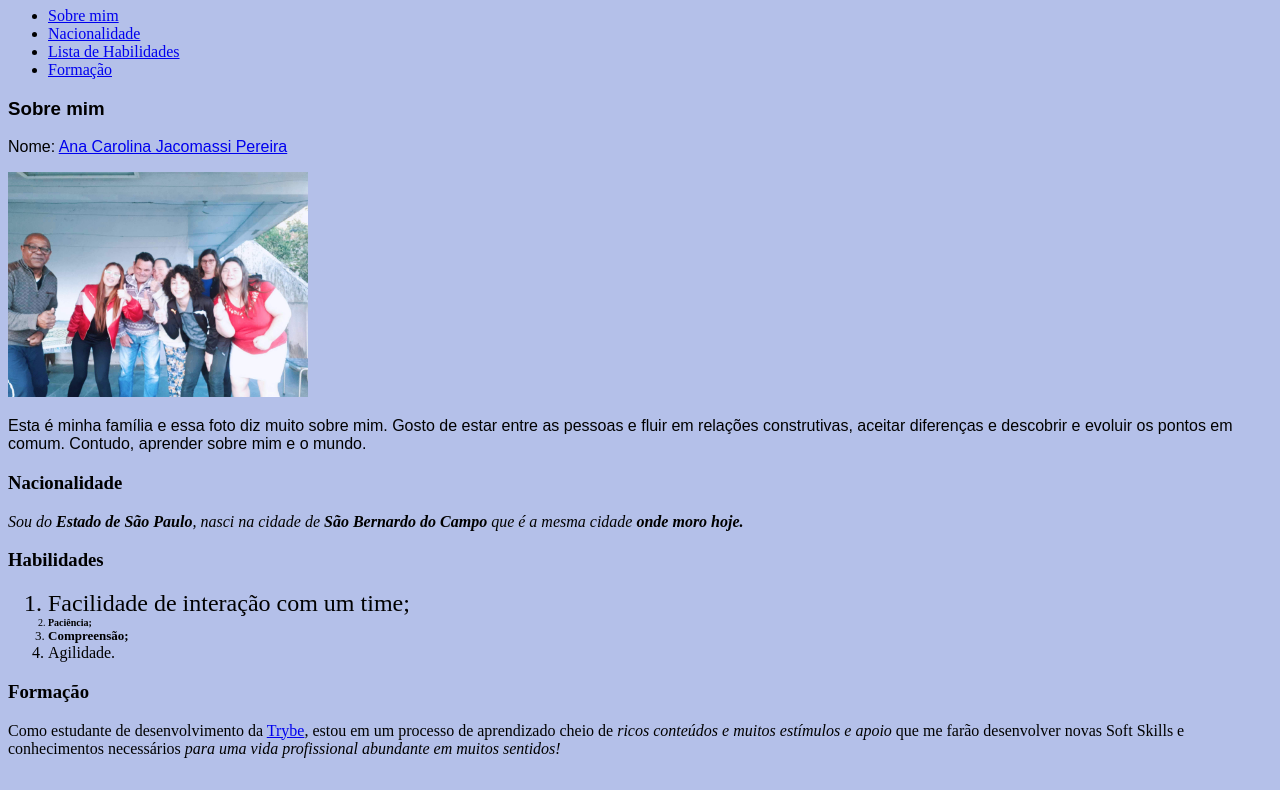
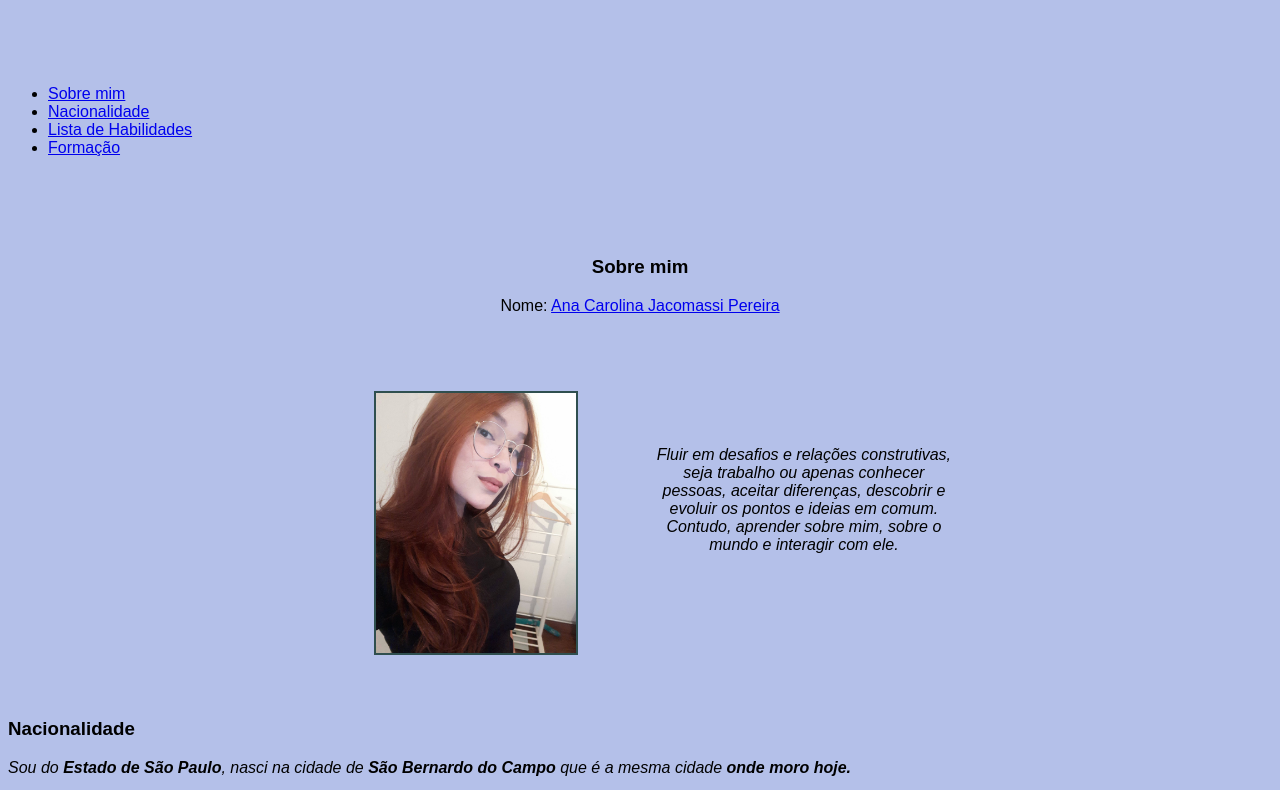
Before and after one commit to Ana-Jacomassi/jcmassi.github.io, a plain HTML site: page index.html in a window 1280 px wide. Shown: the part 73-863 px from the top of the page. Drawn offline with Linux system fonts and the light colour scheme.

Commit message:
Atualiza portfólio adicionando Box Model no CSS

```diff
--- a/index.html
+++ b/index.html
@@ -5,63 +5,36 @@
   <meta http-equiv="X-UA-Compatible" content="IE=edge">
   <meta name="viewport" content="width=device-width, initial-scale=1.0">
   <title>Portifólio Web Ana Jacomassi</title>
-
-  <style>
-
-    #sobremim-style {
-      font-family: Arial, Helvetica, sans-serif;
-    }
-
-    body {
-      background-color: rgb(180, 192, 233);
-    }
-
-    #nacionalidade-style {
-      font-style: italic;
-    }
-
-    .list-style-sobremim {
-      font-size: x-large;
-    }
-
-    .list-style-nacionalidade {
-      font-size: x-small;
-    }
-
-    .list-style-habilidades {
-      font-size:small
-    }
-
-    .list-style-formacao {
-      font-size: medium;
-    }
-  </style>
-
+  <link rel="stylesheet" href="style.css">
 </head>
 <body>
   <h1>Portifólio Web Ana Jacomassi</h1>
-  <ul>
+  <ul id="primeira-lista-style">
     <li><a href="#sobremim">Sobre mim</a></li>
     <li><a href="#nacionalidade">Nacionalidade</a></li>
     <li><a href="#habilidades">Lista de Habilidades</a></li>
     <li><a href="#formacao">Formação</a></li>
   </ul>
   <div id= "sobremim-style">
-      <h3 id="sobremim">Sobre mim</h3>
+    <h3 id="sobremim">Sobre mim</h3>
+    <div>
       <p>Nome: <a href="#Ana">Ana Carolina Jacomassi Pereira</a></p>
-      <div>
-        <img src="familia.jpg" width="300px" id="Ana">
-        <p>Esta é minha família e essa foto diz muito sobre mim. Gosto de estar entre as pessoas e fluir em relações construtivas, aceitar diferenças e descobrir e evoluir os pontos em comum. Contudo, aprender sobre mim e o mundo.</p>
-      </div>
     </div>
+    <div class="information-container">
+        <img id="img-style" src="Me.jpg" width="200px">
+    </div>
+    <div class="information-container">
+      <p><em>Fluir em desafios e relações construtivas, seja trabalho ou apenas conhecer pessoas, aceitar diferenças, descobrir e evoluir os pontos e ideias em comum. Contudo, aprender sobre mim, sobre o mundo e interagir com ele.</em></p>
+    </div>
+  </div>
   <h3 id="nacionalidade">Nacionalidade</h3>
   <p id="nacionalidade-style">Sou do <strong> Estado de São Paulo</strong>, nasci na cidade de <strong>São Bernardo do Campo</strong> que é a mesma cidade <strong>onde moro hoje.</strong></p>
   <h3 id="habilidades">Habilidades</h3>
   <ol>
     <li class="list-style-sobremim">Facilidade de interação com um time;</li>
-    <li class="list-style-nacionalidade"><strong>Paciência;</strong></li>
-    <li class="list-style-habilidades"><strong>Compreensão;</strong></li>
-    <li class="list-style-formacao">Agilidade.</li>
+    <li class="list-style-nacionalidade"><strong>Atenção;</strong></li>
+    <li class="list-style-habilidades"><strong>Criatividade;</strong></li>
+    <li class="list-style-formacao">Inovação.</li>
   </ol>
   <h3 id="formacao">Formação</h3>
   <p>Como estudante de desenvolvimento da <a href="https://www.betrybe.com" target="blanck">Trybe</a>, estou em um processo de aprendizado cheio de <i>ricos conteúdos e muitos estímulos e apoio</i> que me farão desenvolver novas Soft Skills e conhecimentos necessários <i>para uma vida profissional abundante em muitos sentidos!</i></p>
--- /dev/null
+++ b/palette.scss
@@ -0,0 +1,47 @@
+/* Coolors Exported Palette - https://coolors.co/d8e2dc-ffffff-ffcad4-f4acb7-9d8189 */
+
+/* CSS HEX */
+--alabaster: #d8e2dcff;
+--white: #ffffffff;
+--pink: #ffcad4ff;
+--light-pink: #f4acb7ff;
+--mountbatten-pink: #9d8189ff;
+
+/* CSS HSL */
+--alabaster: hsla(144, 15%, 87%, 1);
+--white: hsla(0, 0%, 100%, 1);
+--pink: hsla(349, 100%, 90%, 1);
+--light-pink: hsla(351, 77%, 82%, 1);
+--mountbatten-pink: hsla(343, 13%, 56%, 1);
+
+/* SCSS HEX */
+$alabaster: #d8e2dcff;
+$white: #ffffffff;
+$pink: #ffcad4ff;
+$light-pink: #f4acb7ff;
+$mountbatten-pink: #9d8189ff;
+
+/* SCSS HSL */
+$alabaster: hsla(144, 15%, 87%, 1);
+$white: hsla(0, 0%, 100%, 1);
+$pink: hsla(349, 100%, 90%, 1);
+$light-pink: hsla(351, 77%, 82%, 1);
+$mountbatten-pink: hsla(343, 13%, 56%, 1);
+
+/* SCSS RGB */
+$alabaster: rgba(216, 226, 220, 1);
+$white: rgba(255, 255, 255, 1);
+$pink: rgba(255, 202, 212, 1);
+$light-pink: rgba(244, 172, 183, 1);
+$mountbatten-pink: rgba(157, 129, 137, 1);
+
+/* SCSS Gradient */
+$gradient-top: linear-gradient(0deg, #d8e2dcff, #ffffffff, #ffcad4ff, #f4acb7ff, #9d8189ff);
+$gradient-right: linear-gradient(90deg, #d8e2dcff, #ffffffff, #ffcad4ff, #f4acb7ff, #9d8189ff);
+$gradient-bottom: linear-gradient(180deg, #d8e2dcff, #ffffffff, #ffcad4ff, #f4acb7ff, #9d8189ff);
+$gradient-left: linear-gradient(270deg, #d8e2dcff, #ffffffff, #ffcad4ff, #f4acb7ff, #9d8189ff);
+$gradient-top-right: linear-gradient(45deg, #d8e2dcff, #ffffffff, #ffcad4ff, #f4acb7ff, #9d8189ff);
+$gradient-bottom-right: linear-gradient(135deg, #d8e2dcff, #ffffffff, #ffcad4ff, #f4acb7ff, #9d8189ff);
+$gradient-top-left: linear-gradient(225deg, #d8e2dcff, #ffffffff, #ffcad4ff, #f4acb7ff, #9d8189ff);
+$gradient-bottom-left: linear-gradient(315deg, #d8e2dcff, #ffffffff, #ffcad4ff, #f4acb7ff, #9d8189ff);
+$gradient-radial: radial-gradient(#d8e2dcff, #ffffffff, #ffcad4ff, #f4acb7ff, #9d8189ff);
--- /dev/null
+++ b/style.css
@@ -0,0 +1,57 @@
+body {
+  background-color: rgb(180, 192, 233);
+  font-family: Epilogue,sans-serif;
+}
+
+#sobremim-style {
+  /* font-family: Arial, Helvetica, sans-serif;
+  text-align: center;
+  width: 40%;
+  display:inline-block; */
+  padding: 30px 70px;
+  width: 80%;
+  margin: auto;
+  text-align: center;
+  margin-top: 50px;
+}
+
+#primeira-lista-style {
+  margin-top: 100px;
+}
+
+.information-container {
+  width: 30%;
+  text-align: center;
+  margin: 10px;
+  display: inline-block;
+  vertical-align: middle;
+}
+
+#img-style {
+  border: 2px solid darkslategray;
+  margin-top: 50px;
+}
+
+#nacionalidade-style {
+  font-style: italic;
+}
+
+.list-style-sobremim {
+  font-size: x-large;
+}
+
+.list-style-nacionalidade {
+  font-size: x-small;
+}
+
+.list-style-habilidades {
+  font-size:small
+}
+
+.list-style-formacao {
+  font-size: medium;
+}
+
+ol li:nth-of-type(2n+1) {
+  color: darkslategray;
+}
```
Also changed, not shown: Me.jpg (added), familia.jpg (deleted).
